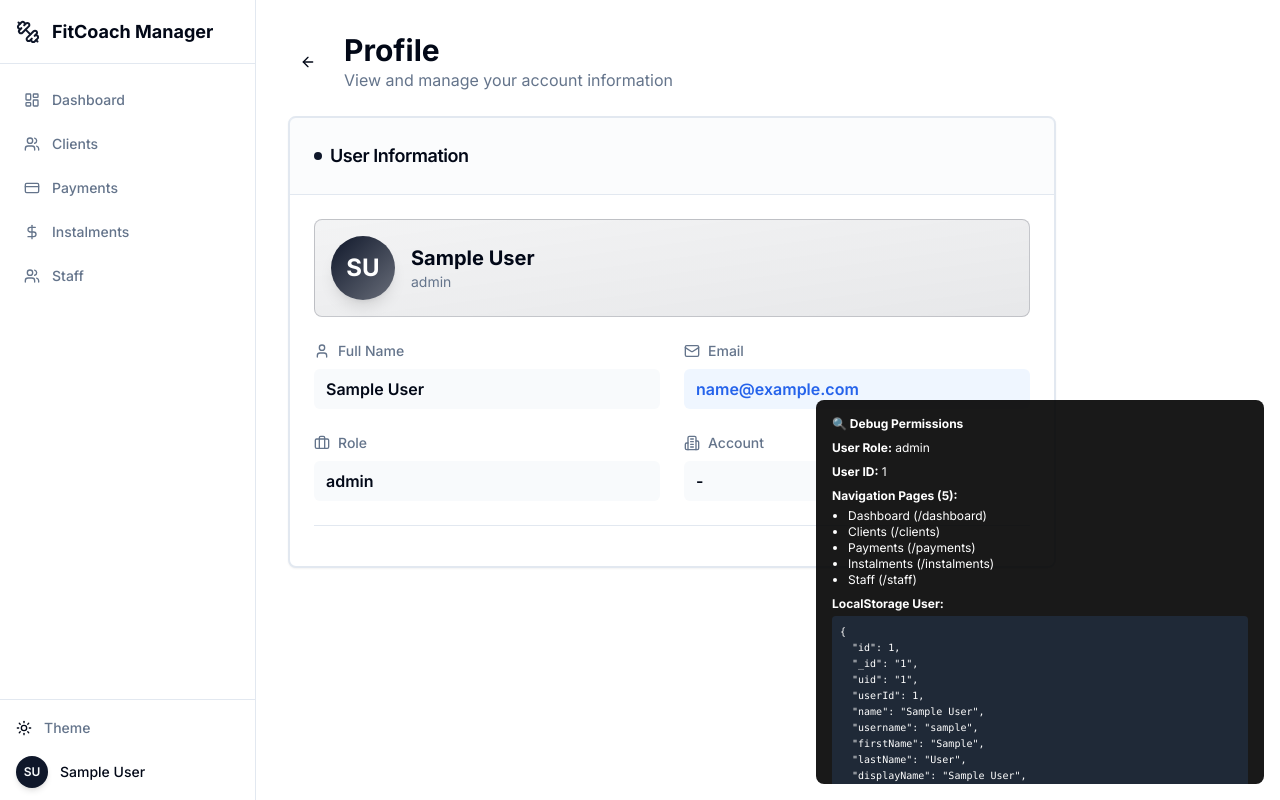
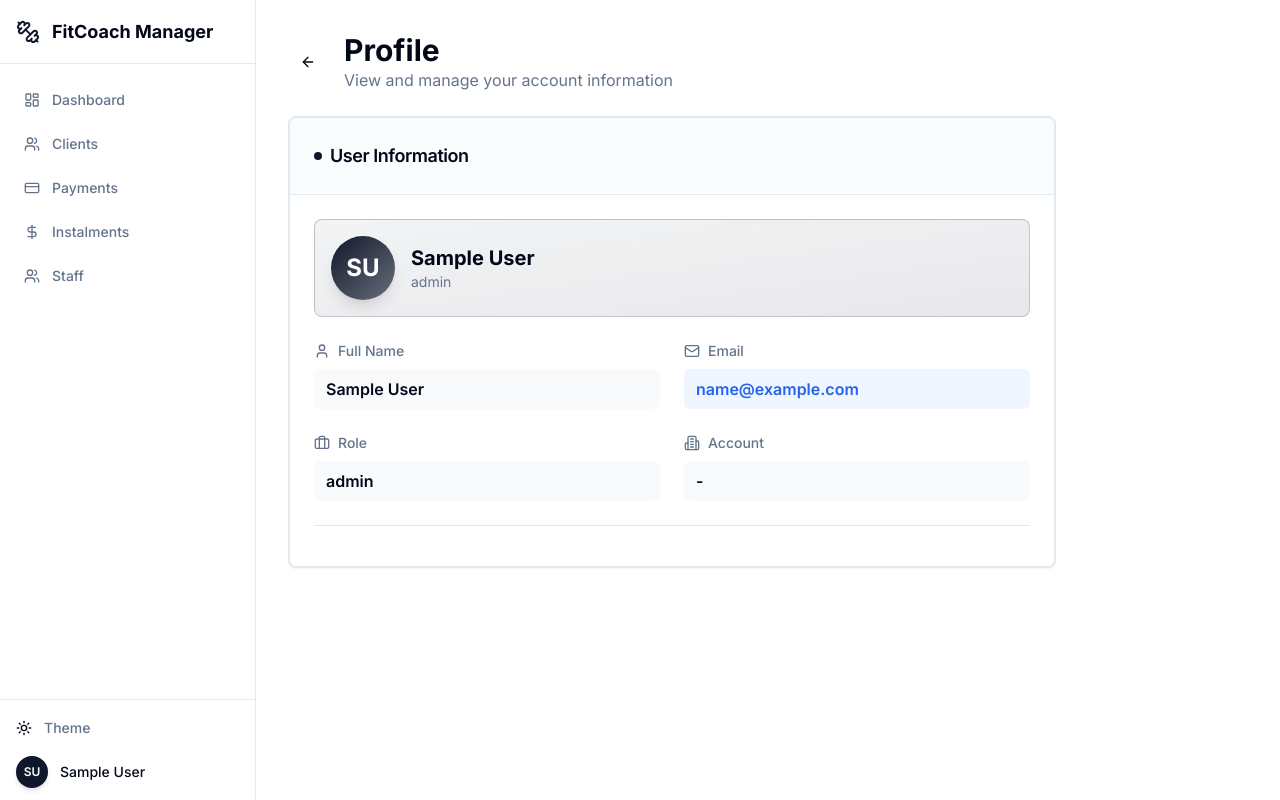
Before and after one commit to AbdeljalilOuafi/Client-Management-CRM, a Next.js app in the folder frontend/: page /profile in a window 1280 px wide. Built offline with nearby package versions, Linux system fonts and the light colour scheme; sample sign-in values are in the browser's storage.

Commit message:
chore: remove debug permissions panel

```diff
--- a/frontend/components/Sidebar.tsx
+++ b/frontend/components/Sidebar.tsx
@@ -21,7 +21,6 @@ import {
 import { cn } from "@/lib/utils";
 import { usePermissions } from "@/hooks/usePermissions";
 import * as LucideIcons from "lucide-react";
-import { DebugPermissions } from "@/components/DebugPermissions";
 
 export function Sidebar() {
   const router = useRouter();
@@ -188,7 +187,6 @@ export function Sidebar() {
           </div>
         </div>
       </div>
-      <DebugPermissions />
     </aside>
   );
 }
```
